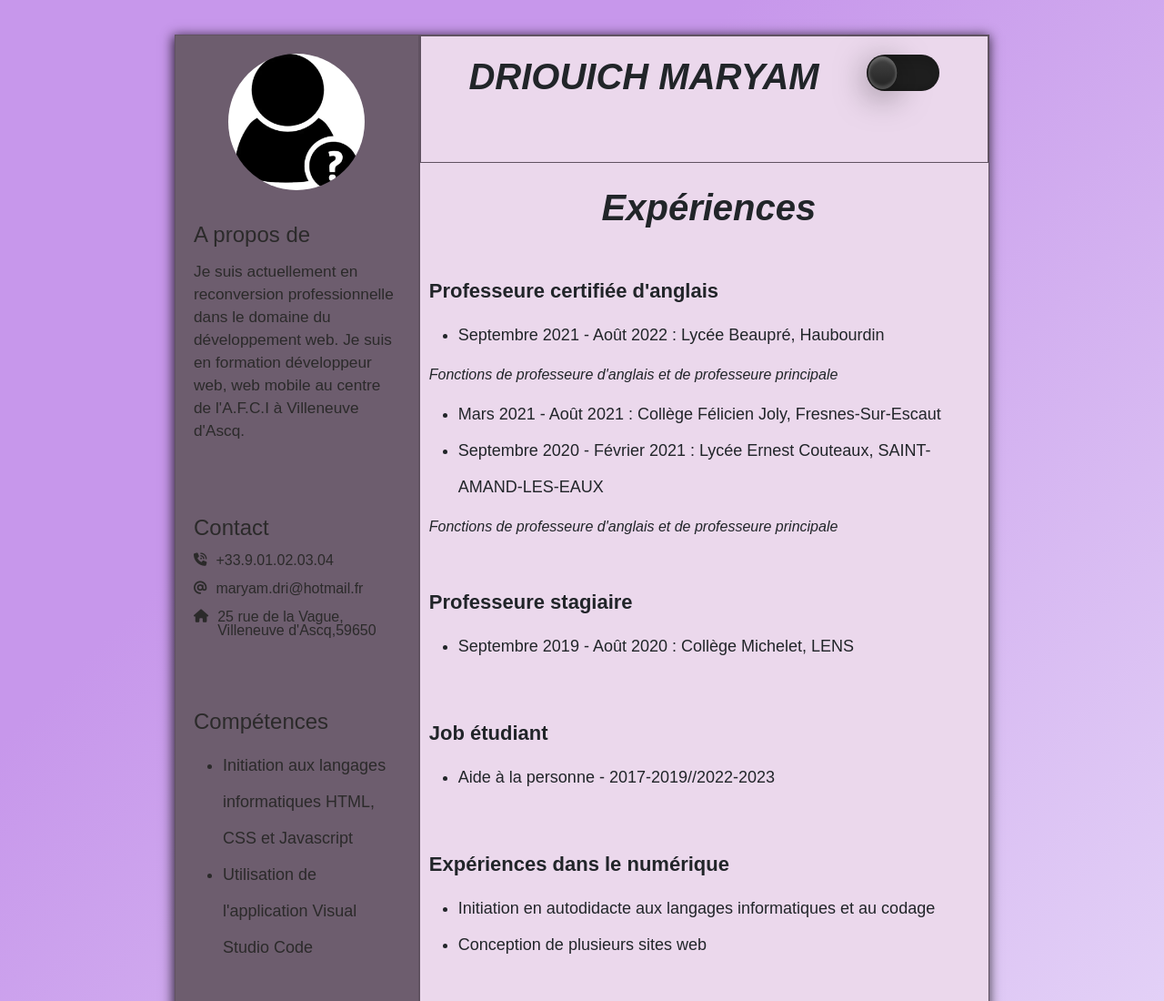
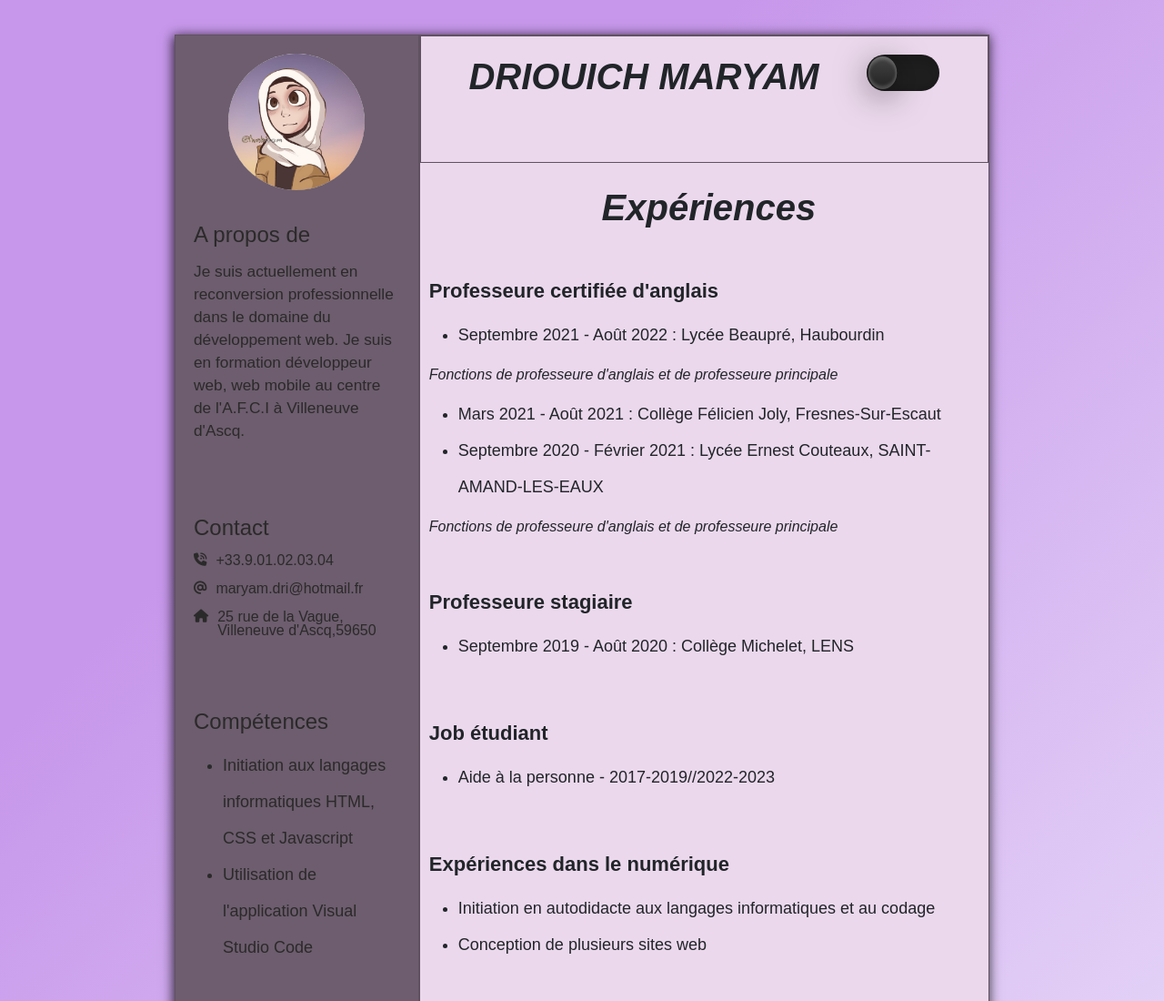
Before and after one commit to Maryam597/Mon-CV, a plain HTML site: page index.html in a window 1280 px wide. Shown: the top 1100 px of the page at 91% size. Drawn offline with nearby package versions, Linux system fonts and the light colour scheme.

Commit message:
Done, I think

```diff
--- a/App.js
+++ b/App.js
@@ -14,5 +14,3 @@ darkmode.onclick = function(){
 
 
 }
-
-console.log("yo")
--- a/index.html
+++ b/index.html
@@ -21,9 +21,10 @@
 
         <div id="leftside" class="left-column">
             <div class="header">
+
                 <div class="mesinformations">
 
-                    <img src="QUIZ_Inconnu-ou-inconnue-mais-tres-connus_2299.webp" class="image" alt="Unknown person">
+                    <img src="Me lol.jpg" class="image" alt="Unknown person">
                     <br>
 
 
--- a/stylesheet.css
+++ b/stylesheet.css
@@ -235,6 +235,9 @@ h4 {
 
 
 
+
+
+
 @media screen and (max-width: 950px) {
 
     .container-fluid {
@@ -268,4 +271,6 @@ h4 {
 
     }
 
+
+
 }
```
Also changed, not shown: Me Lol.png (added), Me lol.jpg (added).
